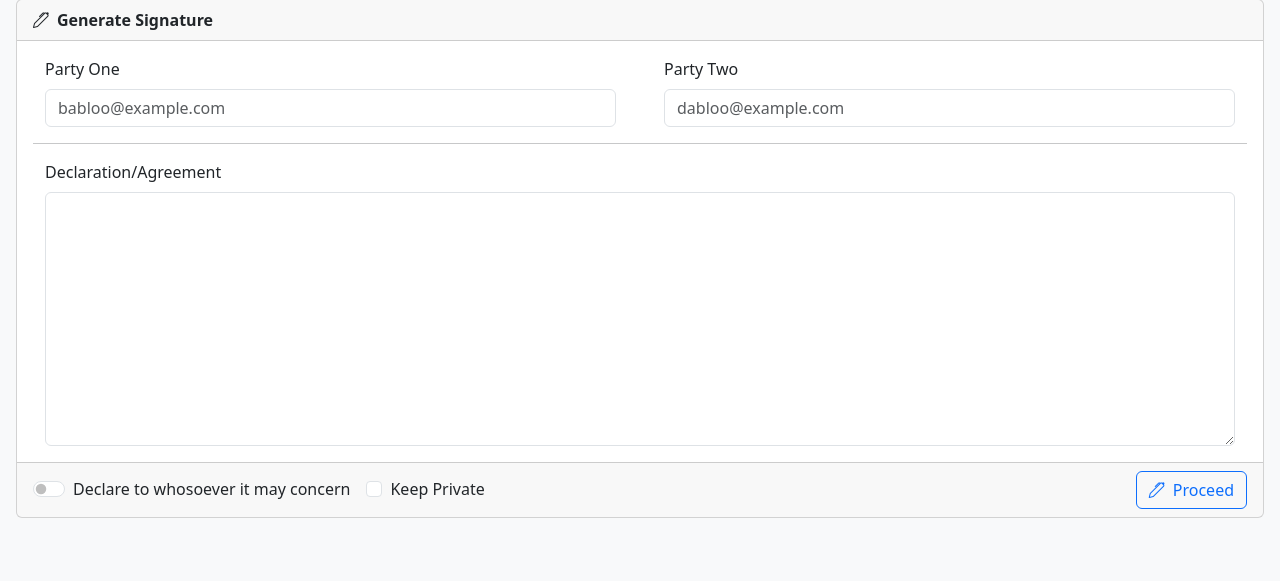
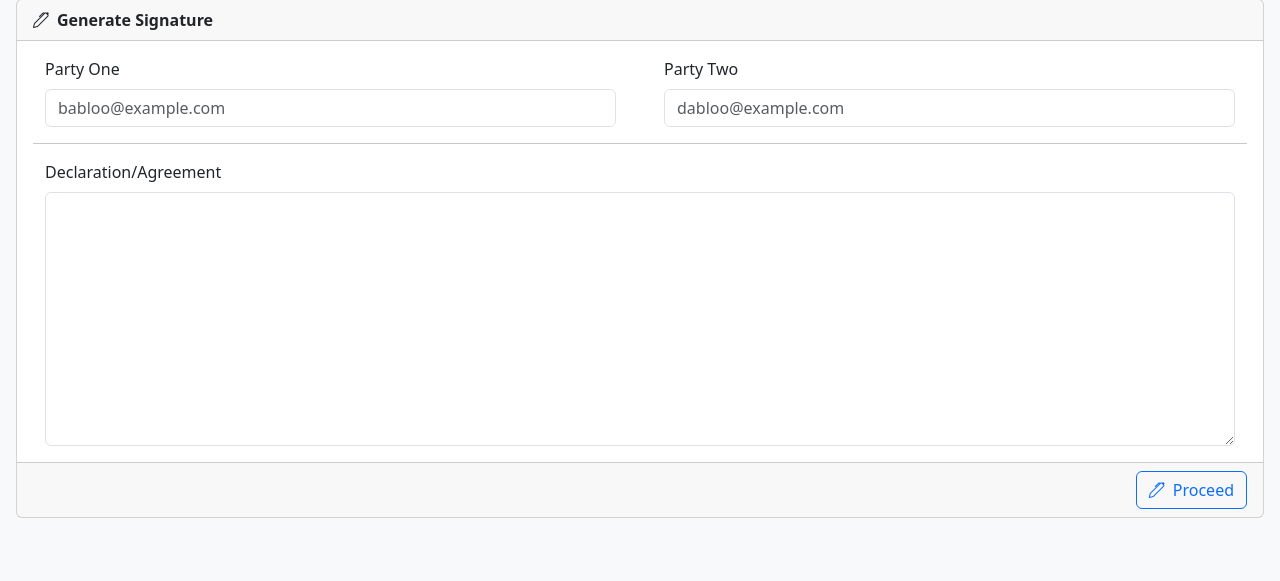
Before and after one commit to shiv-tyagi/CertyFile, a FastAPI app: page / in a window 1280 px wide. Shown: the part 71-652 px from the top of the page. Run offline with FastAPI, Linux system fonts and the light colour scheme.

Commit message:
templates: comment out unwanted code

```diff
--- a/templates/index.html
+++ b/templates/index.html
@@ -56,8 +56,8 @@
               </form>
             </div>
             <div class="card-footer">
-                <div class="d-flex justify-content-between p-0">
-                    <div class="d-flex align-items-center">
+                <div class="d-flex justify-content-end p-0">
+                    <!-- <div class="d-flex align-items-center">
                         <div class="form-check form-switch">
                             <input class="form-check-input" type="checkbox" role="switch" id="toWhosoever">
                             <label class="form-check-label" for="toWhosoever">Declare to whosoever it may concern</label>
@@ -66,7 +66,7 @@
                             <input class="form-check-input" type="checkbox" id="checkUncheckAll" >
                             <label class="form-check-label" for="checkUncheckAll">Keep Private</label>
                         </div>
-                    </div>
+                    </div> -->
                     <div>
                         <button type="submit" form="signForm" class="btn btn-outline-primary" id="submit"><i class="bi bi-pen me-2"></i>Proceed</button>
                     </div>
@@ -88,13 +88,7 @@
                         style="font-family: Consolas, monaco, monospace; font-size: smaller;"></textarea>
                 </div>
                 <div class="modal-footer">
-                    <div class="container-fluid d-flex justify-content-between">
-                        <div class="d-flex align-items-center">
-                            <div class="form-check form-switch">
-                                <input class="form-check-input" type="checkbox" role="switch" id="autoScrollSwitch" checked>
-                                <label class="form-check-label" for="autoScrollSwitch">Auto-Scroll</label>
-                            </div>
-                        </div>
+                    <div class="container-fluid d-flex justify-content-end">
                         <div class="p-2">
                             <button type="button" class="btn btn-outline-secondary" id="copySignatureButton">Copy</button>
                         </div>
```
